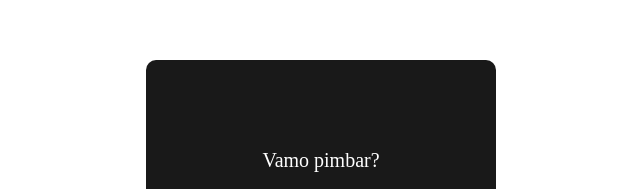
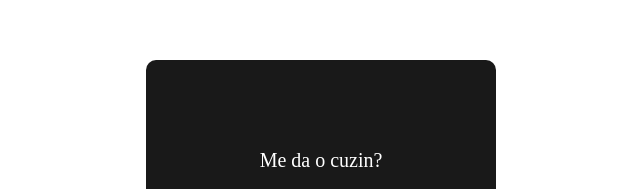
Before and after one commit to Mopa003/Cuzin, a plain HTML site: page index.html in a window 1280 px wide. Shown: the part 223-412 px from the top of the page, 327-967 px from the left. Drawn offline with Linux system fonts and the light colour scheme.

Commit message:
Atualizar o index.html

```diff
--- a/index.html
+++ b/index.html
@@ -49,7 +49,7 @@
 </head>
 <body>
     <div class="box">
-        <p>Vamo pimbar?</p>
+        <p>Me da o cuzin?</p>
         <div class="buttons-container">
             <button>
                 <a href="">Sim</a>
```
